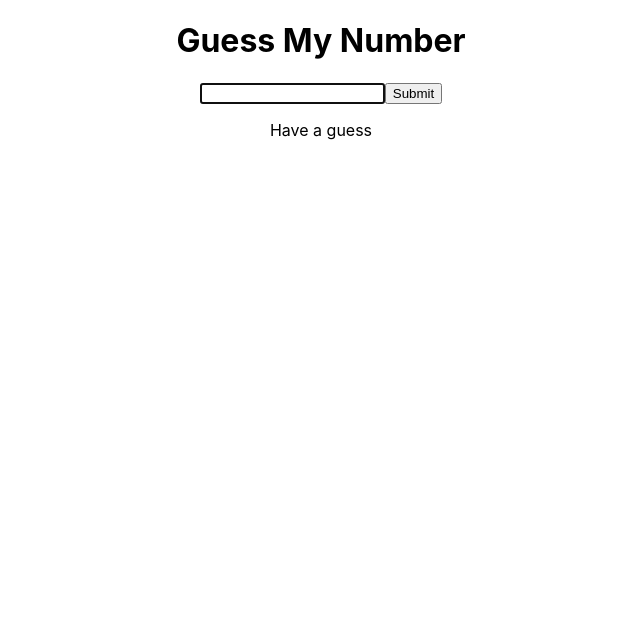
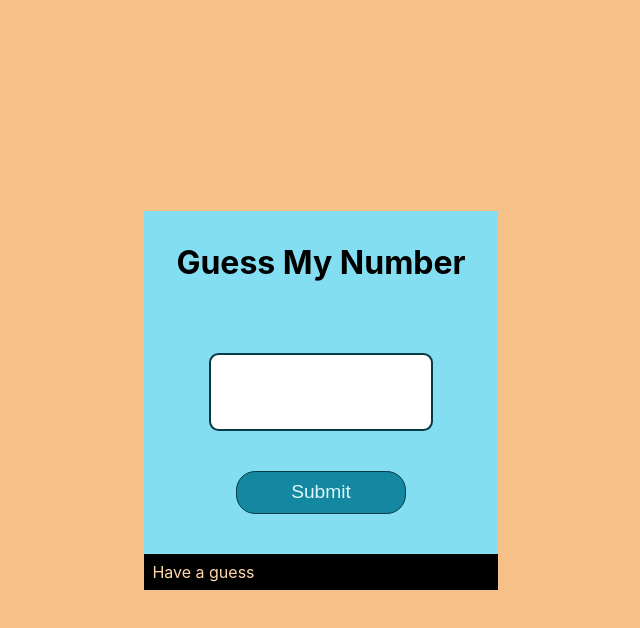
Before and after one commit to johannesmu/react-guessing-number, a React (Create React App) app: page / in a window 1280 px wide. Shown: the top 628 px of the page, without its empty margins (319-959 px from the left). Built offline with nearby package versions, Linux system fonts and the light colour scheme.

Commit message:
updated styles

```diff
--- a/src/App.css
+++ b/src/App.css
@@ -1,38 +1,70 @@
-.App {
-  text-align: center;
+:root {
+  --cafe-au-lait: hsla(29, 39%, 46%, 1);
+  --light-orange: hsla(32, 93%, 83%, 1);
+  --mellow-apricot: hsla(31, 86%, 75%, 1);
+  --blue-munsell: hsla(191, 34%, 48%, 1);
+  --sky-blue-crayola: hsla(190, 79%, 73%, 1);
+  --sky-blue-dark: hsla(190, 79%, 35%, 1);
+  --sky-blue-darker: hsla(190, 79%, 15%, 1);
+  --sky-blue-light:  hsla(190, 79%, 93%, 1);
 }
 
-.App-logo {
-  height: 40vmin;
-  pointer-events: none;
+body {
+  background-color: var(--mellow-apricot);
+  min-height: 100vh;
+}
+#root {
+  min-height: inherit;
+  display: grid;
+  place-items: center;
+}
+.App {
+  background-color: var(--sky-blue-crayola);
+  max-width: 800px;
+  margin: auto;
 }
 
-@media (prefers-reduced-motion: no-preference) {
-  .App-logo {
-    animation: App-logo-spin infinite 20s linear;
-  }
+header h1 {
+  margin: 0;
+  padding: 1em;
 }
-
-.App-header {
-  background-color: #282c34;
-  min-height: 100vh;
+#form {
   display: flex;
   flex-direction: column;
+  min-height: 30vh;
+  justify-content: space-evenly;
   align-items: center;
-  justify-content: center;
-  font-size: calc(10px + 2vmin);
-  color: white;
 }
-
-.App-link {
-  color: #61dafb;
+#form input {
+  font-size: 3em;
+  min-width: 150px;
+  max-width: 200px;
+  text-align: center;
+  padding: 0.2em;
+  color: var(--blue-munsell);
+  border-radius: 0.2em;
+  border: 2px solid var(--cafe-au-lait);
 }
-
-@keyframes App-logo-spin {
-  from {
-    transform: rotate(0deg);
-  }
-  to {
-    transform: rotate(360deg);
-  }
+#form input:focus {
+  outline: none;
+  border: 2px solid var(--sky-blue-darker);
 }
+#form button {
+  min-width: 16ch;
+  padding: 0.5em;
+  font-size: 1.2em;
+  border-radius: 1em;
+  background-color: var(--sky-blue-dark);
+  color: var(--sky-blue-light);
+  border: 1px solid var(--sky-blue-darker);
+}
+#form button:focus {
+  outline: none;
+  background-color: var(--sky-blue-darker);
+}
+.message {
+  background-color: black;
+  margin: 0;
+  padding: 0.5em;
+  color: var(--light-orange);
+}
```
